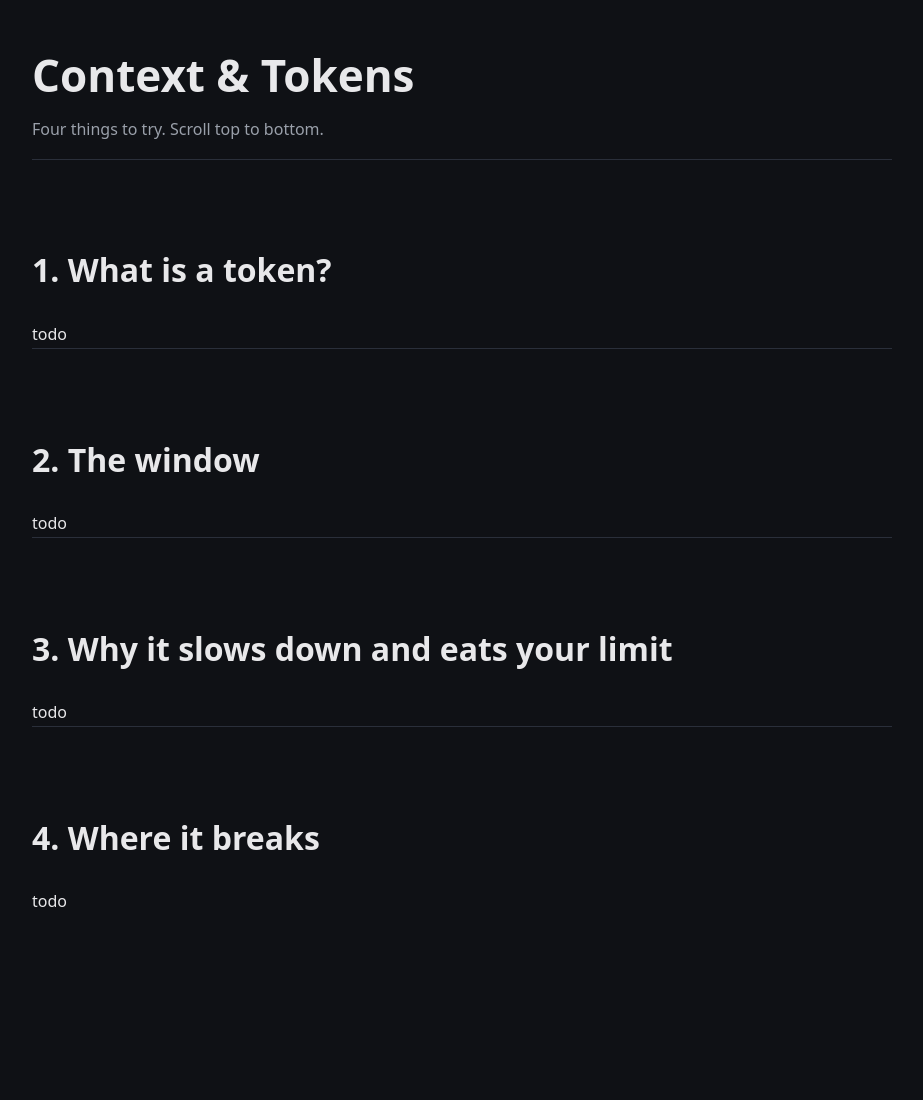
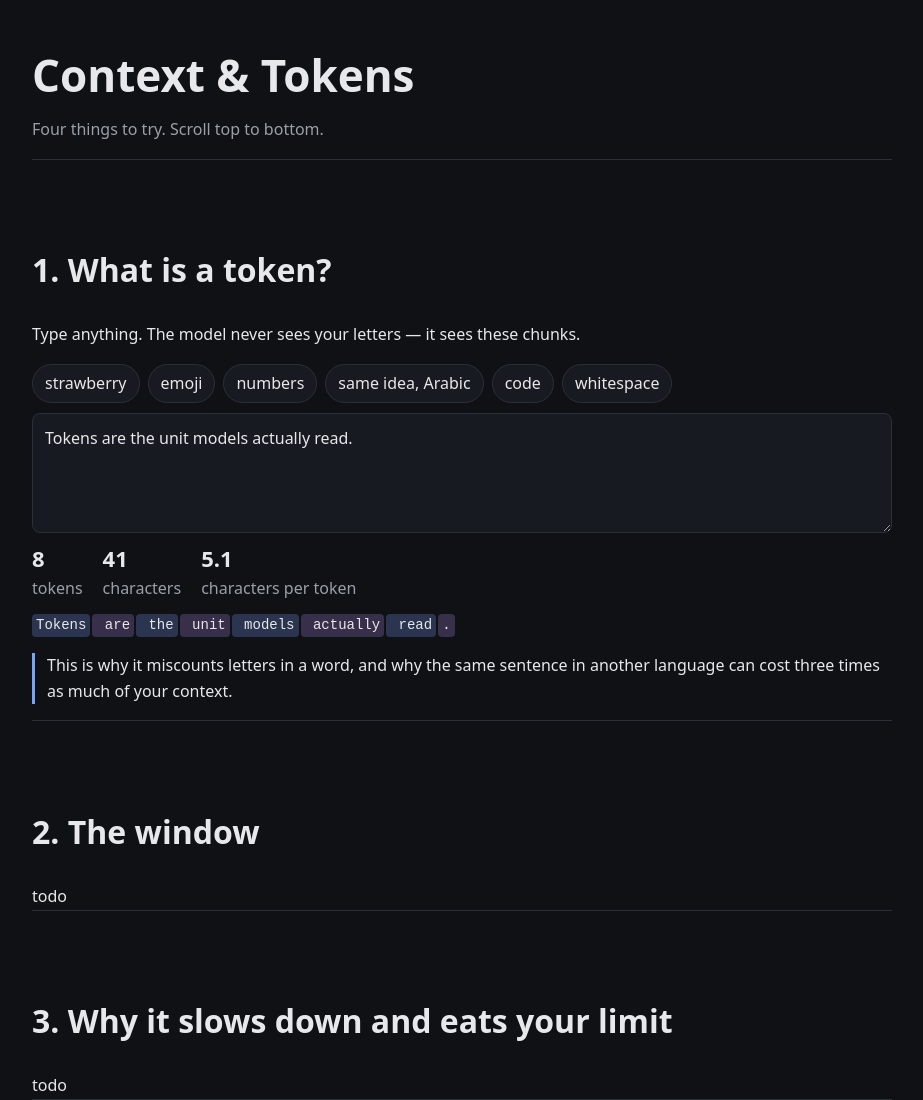
Before and after one commit to braskano1/context-and-tokens, a website: page context-and-tokens.html in a window 1280 px wide. Shown: the top 1100 px of the page, without its empty margins (178-1101 px from the left). Before the commit the page ends 1035 px from the top, so only its background shows below. Drawn offline with Linux system fonts and the light colour scheme.

Commit message:
feat: tokenizer playground with gotcha presets

```diff
--- a/context-and-tokens.html
+++ b/context-and-tokens.html
@@ -14,6 +14,17 @@
   section { border-top:1px solid var(--line); padding-top: 8px; }
   .muted { color: var(--muted); }
   #status { padding:10px 14px; background:var(--pane); border:1px solid var(--line); border-radius:8px; }
+  textarea { width:100%; min-height:120px; background:var(--pane); color:var(--fg); border:1px solid var(--line); border-radius:8px; padding:12px; font:inherit; }
+  .chips { display:flex; flex-wrap:wrap; gap:2px; margin:12px 0; }
+  .chip { padding:2px 4px; border-radius:4px; font:14px/1.4 ui-monospace, monospace; white-space:pre-wrap; }
+  .chip:nth-child(odd) { background:#2b3550; }
+  .chip:nth-child(even) { background:#38304a; }
+  .stats { display:flex; gap:20px; flex-wrap:wrap; font-variant-numeric:tabular-nums; }
+  .stats b { font-size:22px; }
+  .presets { display:flex; flex-wrap:wrap; gap:8px; margin:10px 0; }
+  button { background:var(--pane); color:var(--fg); border:1px solid var(--line); border-radius:999px; padding:6px 12px; font:inherit; cursor:pointer; }
+  button:hover { border-color:var(--accent); }
+  .takeaway { border-left:3px solid var(--accent); padding-left:12px; margin:16px 0; }
 </style>
 </head>
 <body>
@@ -148,7 +159,61 @@ let RANKS = null;
 let APPROXIMATE = false;
 let countTokens = () => 0;
 
-function initTokenizer(root) { root.textContent = 'todo'; }
+const PRESETS = [
+  { label: 'strawberry', text: 'How many r\'s are in "strawberry"?' },
+  { label: 'emoji', text: 'Ship it 🍓🚀 — emoji are expensive 🎉' },
+  { label: 'numbers', text: 'Invoice 1234567890 for 42 units at 19.99' },
+  { label: 'same idea, Arabic', text: 'This sentence costs far less in English.\nهذه الجملة نفسها تكلف ضعف عدد الرموز تقريبًا.' },
+  { label: 'code', text: 'function add(a, b) {\n  return a + b;\n}\n' },
+  { label: 'whitespace', text: 'lots     of      spaces\n\n\nand blank lines' }
+];
+
+function initTokenizer(root) {
+  root.innerHTML = `
+    <p>Type anything. The model never sees your letters — it sees these chunks.</p>
+    <div class="presets"></div>
+    <textarea id="tk-input">Tokens are the unit models actually read.</textarea>
+    <div class="stats">
+      <div><b id="tk-tokens">0</b><br><span class="muted">tokens</span></div>
+      <div><b id="tk-chars">0</b><br><span class="muted">characters</span></div>
+      <div><b id="tk-ratio">0</b><br><span class="muted">characters per token</span></div>
+    </div>
+    <div class="chips" id="tk-chips"></div>
+    <p class="takeaway">This is why it miscounts letters in a word, and why the same sentence in
+    another language can cost three times as much of your context.</p>`;
+
+  const input = root.querySelector('#tk-input');
+  const chips = root.querySelector('#tk-chips');
+
+  const presetBar = root.querySelector('.presets');
+  for (const preset of PRESETS) {
+    const b = document.createElement('button');
+    b.textContent = preset.label;
+    b.onclick = () => { input.value = preset.text; render(); };
+    presetBar.append(b);
+  }
+
+  function render() {
+    const text = input.value.slice(0, 20000);
+    const count = countTokens(text);
+    root.querySelector('#tk-tokens').textContent = count.toLocaleString();
+    root.querySelector('#tk-chars').textContent = text.length.toLocaleString();
+    root.querySelector('#tk-ratio').textContent = count ? (text.length / count).toFixed(1) : '0';
+    chips.textContent = '';
+    if (APPROXIMATE) { chips.innerHTML = '<span class="muted">Chunk view needs the tokenizer, which did not load.</span>'; return; }
+    for (const tok of encodeDetailed(RANKS, text).slice(0, 1200)) {
+      const el = document.createElement('span');
+      el.className = 'chip';
+      el.textContent = tok.text.replace(/\n/g, '\\n');
+      el.title = `id ${tok.id}`;
+      chips.append(el);
+    }
+  }
+
+  let timer;
+  input.addEventListener('input', () => { clearTimeout(timer); timer = setTimeout(render, 120); });
+  render();
+}
 function initWindow(root) { root.textContent = 'todo'; }
 function initBurn(root) { root.textContent = 'todo'; }
 function initHaystack(root) { root.textContent = 'todo'; }
```
